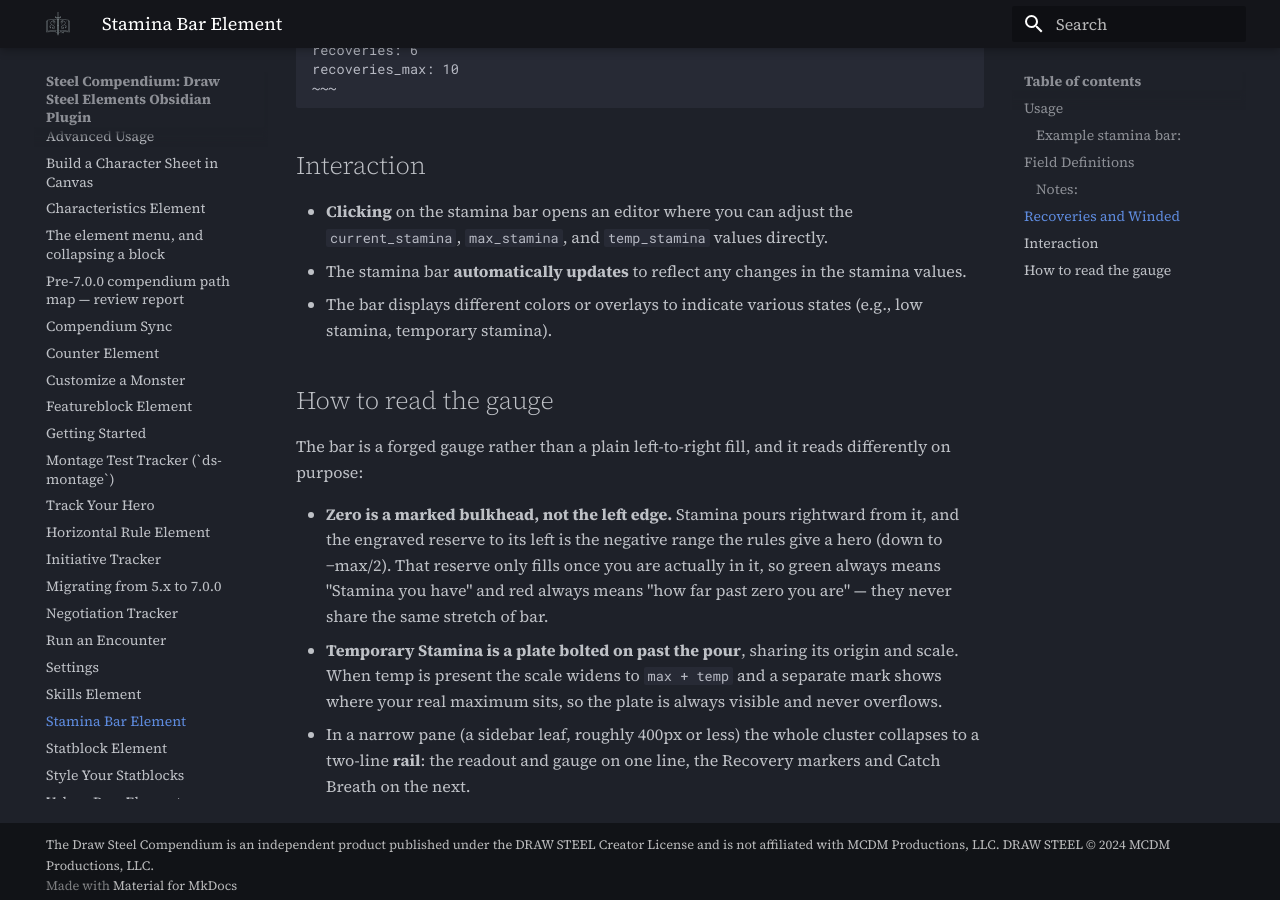
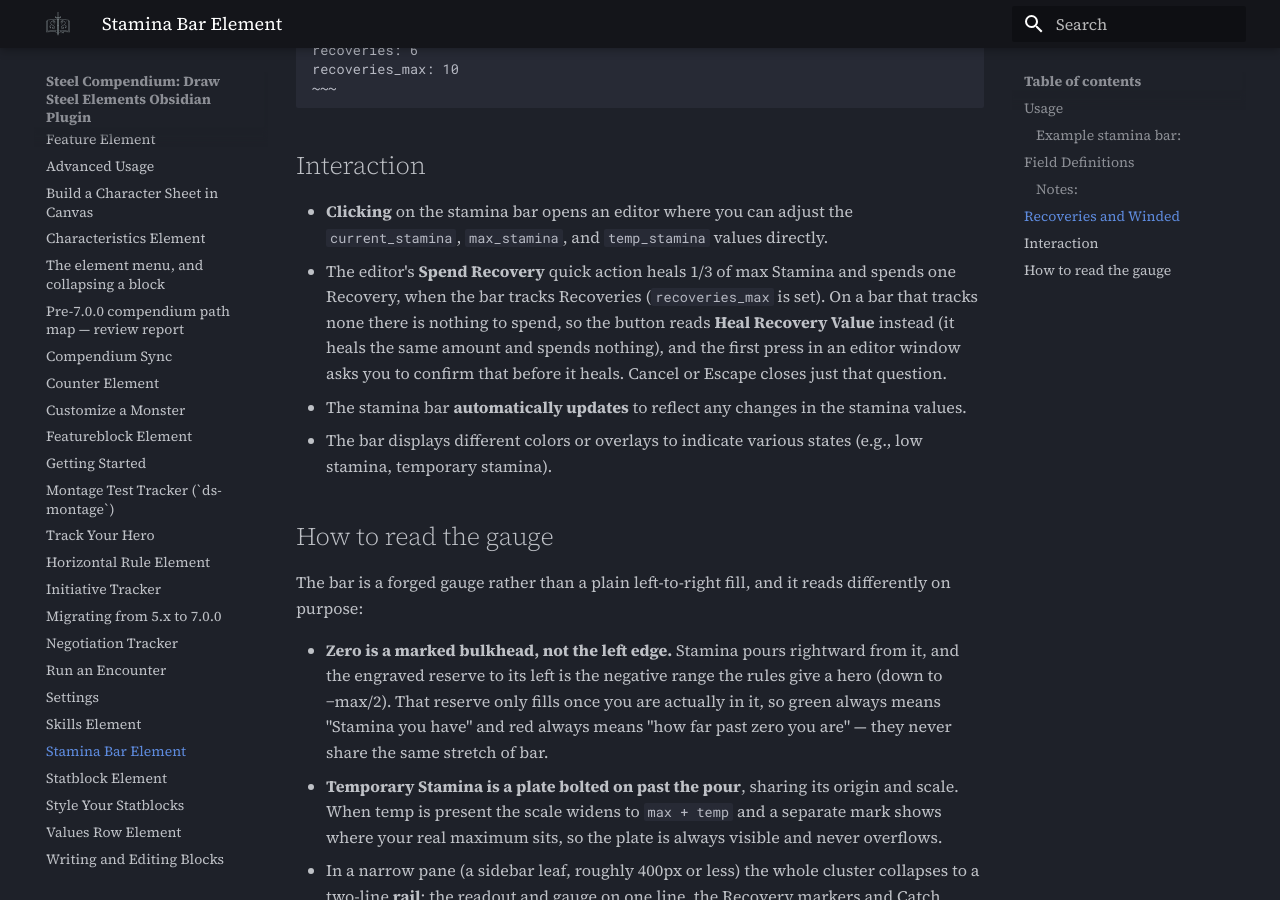
Before and after one commit to SteelCompendium/draw-steel-elements, an MkDocs documentation site: the page built from docs/stamina-bar.md, in a window 1280 px wide and 900 px high, scrolled down 3509 px. Built offline with MkDocs 1.6.1 and Material for MkDocs 9.7.7, drawn with Linux system fonts in a browser that asks for light colours; comment, search, counter and statistics services are not loaded; the version menu is left out.

Commit message:
docs: SC-432 the Stamina editor's Spend Recovery vs Heal Recovery Value (creatures, no-pool heroes)

```diff
--- a/docs/stamina-bar.md
+++ b/docs/stamina-bar.md
@@ -104,6 +104,10 @@
 ## Interaction
 
 - **Clicking** on the stamina bar opens an editor where you can adjust the `current_stamina`, `max_stamina`, and `temp_stamina` values directly.
+- The editor's **Spend Recovery** quick action heals 1/3 of max Stamina and spends one Recovery, when the bar
+  tracks Recoveries (`recoveries_max` is set). On a bar that tracks none there is nothing to spend, so the button
+  reads **Heal Recovery Value** instead (it heals the same amount and spends nothing), and the first press in an
+  editor window asks you to confirm that before it heals. Cancel or Escape closes just that question.
 - The stamina bar **automatically updates** to reflect any changes in the stamina values.
 - The bar displays different colors or overlays to indicate various states (e.g., low stamina, temporary stamina).
 
```
Also changed, not shown: docs/initiative-tracker.md (+4 -1 lines).
